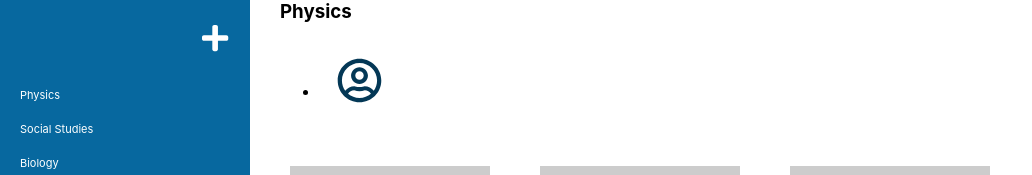
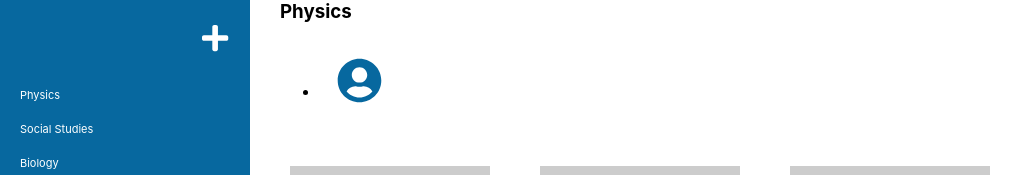
Before and after one commit to hyungmogu/note-sharing-app, a React (Create React App) app in the folder web/: page /note-sharing-app/notes/1 in a window 1280 px wide. In both pictures the pointer is over the button 359 px from the left and 82 px from the top of the page. Shown: the top 175 px of the page, without its empty margins (0-1032 px from the left). Built offline with nearby package versions, Linux system fonts and the light colour scheme.

Commit message:
fix: resolve malfunctioning user animation 'SecondaryHeader'

```diff
--- a/web/src/App.scss
+++ b/web/src/App.scss
@@ -127,7 +127,7 @@ input {
     }
 
     &:hover {
-      color: darken($color-primary, 15);
+      color: $color-primary;
     }
   }
 }
--- a/web/src/components/SecondaryHeader.js
+++ b/web/src/components/SecondaryHeader.js
@@ -1,7 +1,7 @@
 import React, { Component } from 'react';
 
 import { FontAwesomeIcon } from '@fortawesome/react-fontawesome';
-import { faUserCircle } from '@fortawesome/free-regular-svg-icons'
+import { faUserCircle } from '@fortawesome/free-solid-svg-icons'
 
 class SecondaryHeader extends Component {
 
```
